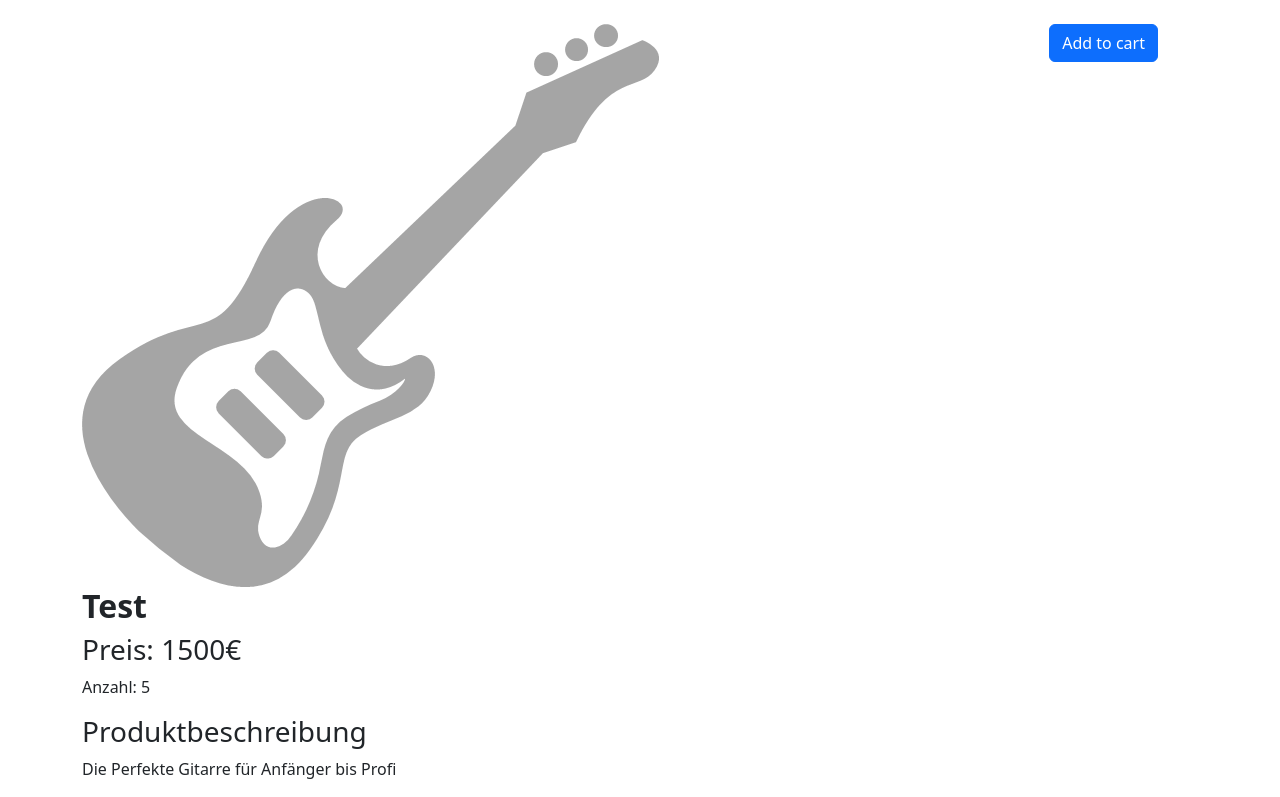
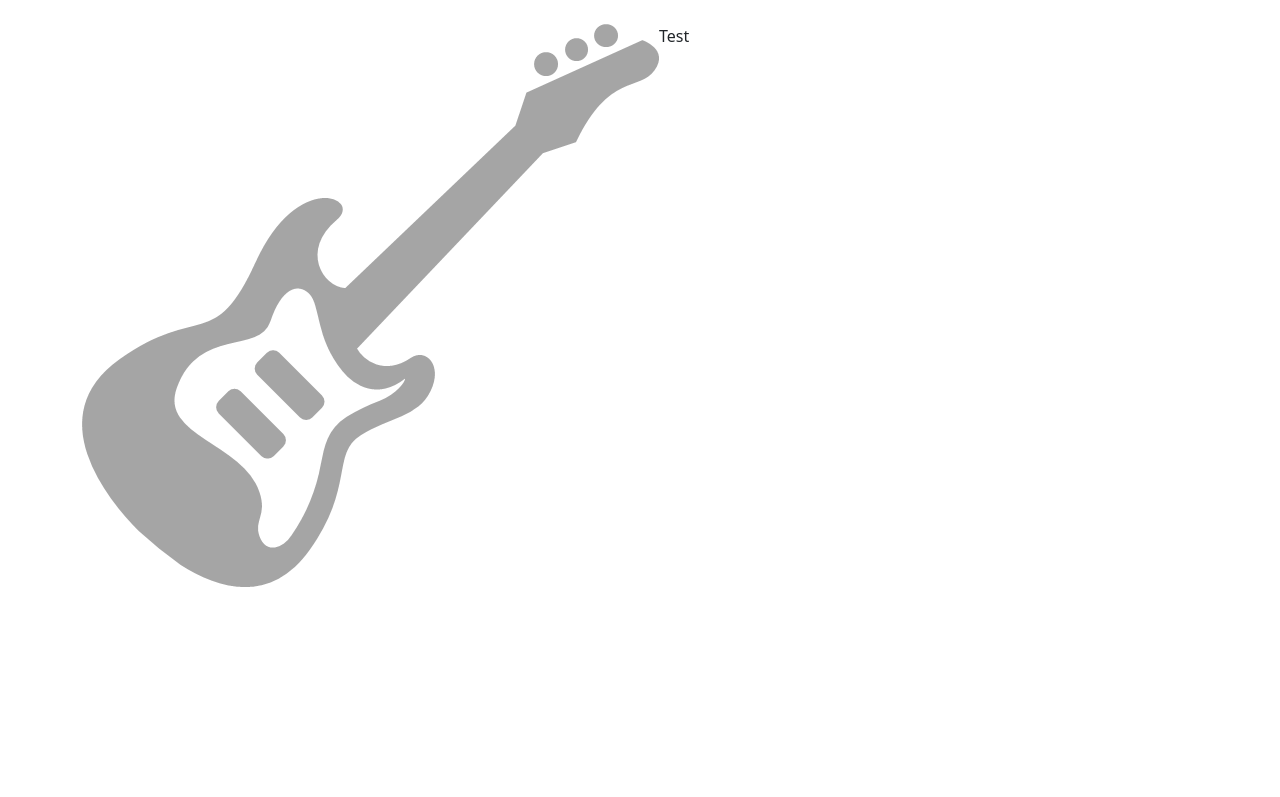
Before and after one commit to SimonSchneider06/Luke-and-Jakob, a Flask app: page /product/Test in a window 1280 px wide. Shown: the part 70-867 px from the top of the page. After the commit the page ends 657 px from the top, so only its background shows below. Run offline with Flask 3, Linux system fonts and the light colour scheme; data comes from the database, SQL or seed files in the repository; some libraries are stand-ins or nearby versions.

Commit message:
changed to new layout

```diff
--- a/website/templates/product.html
+++ b/website/templates/product.html
@@ -1,34 +1,22 @@
-{% extends "base.html" %} {% block title %}{{product.name}}{% endblock %}
+{% extends "base.html" %} {% block title %}Luke & Jakob | {{product.name}}{% endblock %}
 
 {% block head %}
 <link rel="stylesheet" href="{{url_for('static', filename = 'css/product.css')}}">
-<link rel="stylesheet" href="{{url_for('static', filename = 'css/shop.css')}}">
 {% endblock head %}
 
 {% block content %}
     <form action="" method="post">
 
         <div class="container-md">
-            <div class="product-content">
-                <div class="product-header">
-                    <div class="div-img-big">
-                        <img class="product-img-big" src="{{url_for('static', filename = get_file_by_product_name(product.name) )}}" alt="Guitar image of model {{product.name}}">
-                    </div>
-                    <div class="product-info">
-                        <h2><b>{{product.name}}</b></h2>
-                        <h3>Preis: {{product.price}}€</h3>
-                        <p>Anzahl: {{product.stock}}</p>
-                    </div>
-                </div>
-                <div class="product-img-list"></div>
-                <div class="product-desc">
-                    <h3>Produktbeschreibung</h3>
-                    <p>{{product.description}}</p>
-                </div>
+            <div class="img-full-screen">
+                <img src="{{url_for('static', filename = get_file_by_product_name(product.name) )}}" alt="Guitar image of model {{product.name}}">
             </div>
-            <div class="action-column-right">
-                <button type="submit" class="btn btn-primary">Add to cart</button>
+            <div id="title">{{product.name}}</div>
+            <div class="row-2">
+                <div class="column-2"></div>
+                <div class="column-2"></div>
             </div>
+            <div class="row-2"></div>
         </div>
 
     </form>
```
